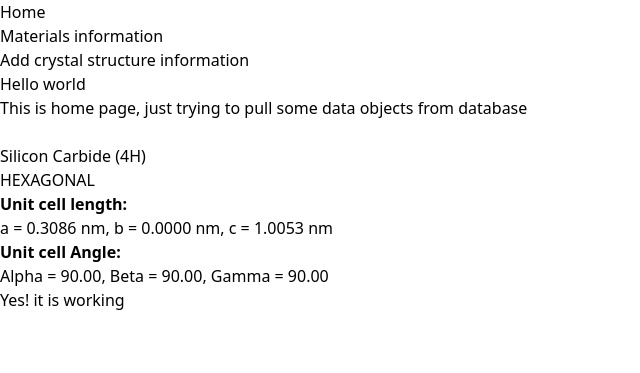
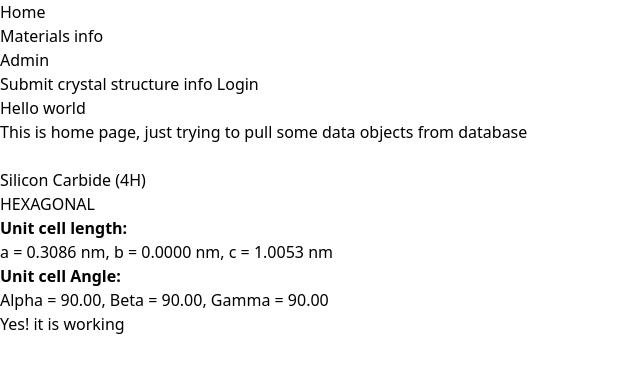
Before and after one commit to narendraraj/calc_django, a Django app: page / in a window 1280 px wide. Shown: the top 373 px of the page, without its empty margins (0-640 px from the left). Run offline with Django 3.2, Linux system fonts and the light colour scheme; style sheets or scripts are compiled from the project's sources.

Commit message:
templates/dspacing/navbar.htmladded css

```diff
--- a/calc/templates/dspacing/base.html
+++ b/calc/templates/dspacing/base.html
@@ -9,9 +9,10 @@
 </head>
 
 
-<body class="bg-blue-400">
+<body>
 
-    <div class="bg-indigo-900 bg-opacity-100">
+
+    <div class="bg-white bg-pacity-100">
 
 
 
@@ -23,9 +24,14 @@
 
 
 
+
+
+
     {% block content %}
+
     replace me
     {% endblock %}
 
 </body>
+
 </html>
--- a/calc/templates/dspacing/navbar.html
+++ b/calc/templates/dspacing/navbar.html
@@ -1,11 +1,75 @@
-<nav>
+<!-- <nav>
     <ul>
         <li><a href="/home/">Home</a></li>
         <li><a href="/database/">Materials information</a></li>
-        <li><a href="/forms/">Add crystal structure information</a></li>
-        <!-- <li><a href="/hkl-crystal/"> d-spacing results</a></li> -->
-    </ul>
-</nav>
+        <li><a href="/forms/">Add crystal structure information</a></li> -->
+<!-- <li><a href="/hkl-crystal/"> d-spacing results</a></li> -->
+<!-- </ul>
+</nav> -->
 
 <!-- <a href="/rango/home/"">Home</a> <br>
 <a href="/rango/about/"">About </a> <br> -->
+
+
+
+<nav class="relative flex-col justify-end flex-1 mt-12 bg-indigo-800 main-nav sm:flex sm:mt-0 sm:flex-row">
+
+    <div class="relative flex flex-col items-center justify-end flex-1 sm:flex-row"><a title="" href="/"
+            class="py-2 text-white opacity-75 sm-4 sm:py-2 sm:px-4 sm:text-secondary hover:opacity-100">Home</a>
+        <div class="relative user">
+            <a title="" href="/database/"
+                class="block py-2 text-white opacity-75 sm:py-4 sm:px-4 sm:text-secondary hover:opacity-100">Materials
+                info
+            </a>
+
+        </div>
+
+        <div class="relative user">
+            <a title="" href="http://127.0.0.1:8000/admin/"
+                class="block py-2 text-white opacity-75 sm:py-4 sm:px-4 sm:text-secondary hover:opacity-100"> Admin
+
+            </a>
+
+        </div>
+
+
+
+
+        <div class="absolute left-0 hidden opacity-0 pointer-events-none sm:block dropdown">
+            <!-- <div class="flex flex-col bg-white border border-gray-200 rounded-sm shadow-lg"><a
+                        title="" href="/database/"
+                        class="w-full px-6 py-2 text-sm opacity-75 text-secondary hover:opacity-100 whitespace-nowrap">Buttons</a>
+                    <a title="" href="/components/Forms"
+                        class="w-full px-6 py-2 text-sm opacity-75 text-secondary hover:opacity-100 whitespace-nowrap">Forms</a>
+                    <a title="TailwindCSS Navigations" href="/components/Navigations"
+                        class="w-full px-6 py-2 text-sm opacity-75 text-secondary hover:opacity-100 whitespace-nowrap">Navigations</a>
+                    <a title="TailwindCSS Cards" href="/components/Cards"
+                        class="w-full px-6 py-2 text-sm opacity-75 text-secondary hover:opacity-100 whitespace-nowrap">Cards</a>
+                    <a title="TailwindCSS Widget" href="/components/Widget"
+                        class="w-full px-6 py-2 text-sm opacity-75 text-secondary hover:opacity-100 whitespace-nowrap">Widget</a>
+                    <a title="TailwindCSS Tables" href="/components/Tables"
+                        class="w-full px-6 py-2 text-sm opacity-75 text-secondary hover:opacity-100 whitespace-nowrap">Tables</a>
+                    <a title="TailwindCSS Layouts" href="/components/Layouts"
+                        class="w-full px-6 py-2 text-sm opacity-75 text-secondary hover:opacity-100 whitespace-nowrap">Layouts</a>
+                </div> -->
+        </div>
+
+
+
+    </div>
+    <div class="flex flex-col items-center mt-2 sm:mt-0 sm:flex-row sm:border-l sm:border-gray-300">
+        <a rel="nofollow" title="" href="/forms"
+            class="px-3 py-2 font-bold text-white rounded sm:ml-4 md:px-4 bg-primary hover:bg-teal-300">Submit crystal
+            structure info
+        </a>
+
+        <a rel="nofollow" title="Login Tailwind components" href=""
+            class="px-5 py-2 mt-8 text-white opacity-75 sm:text-secondary hover:opacity-100 sm:mt-0">Login</a>
+    </div>
+</nav>
+
+
+<!-- <form action="/search" class="absolute top-0 right-0 hidden w-full mt-2 mr-12"><input type="search" name="query"
+    placeholder="Press enter to search"
+    class="w-full h-10 p-4 mr-4 text-sm text-gray-600 bg-white border border-gray-300 rounded focus:outline-none focus:border-gray-400 focus:ring-0">
+</form> -->
```
Also changed, not shown: calc/templates/dspacing/crystal_data_create.html (+30 -23 lines), calc/db.sqlite3.
